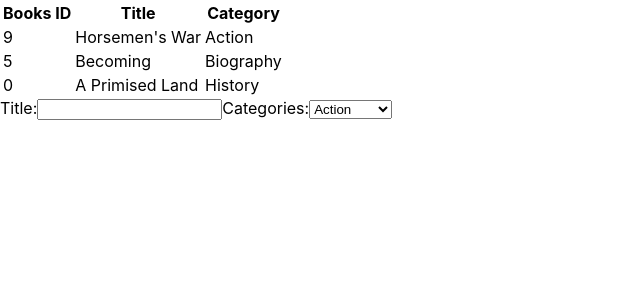
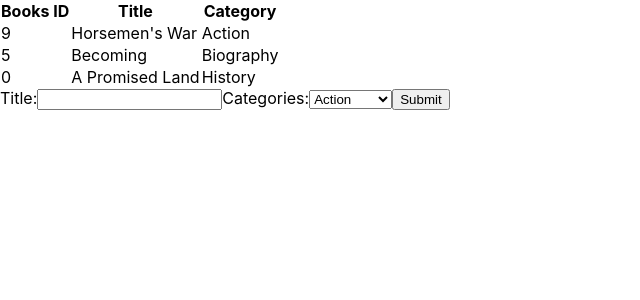
Before and after one commit to Mupa1/Bookstore, a React (Create React App) app: page / in a window 1280 px wide. Shown: the top 300 px of the page, without its empty margins (0-640 px from the left). Built offline with nearby package versions, Linux system fonts and the light colour scheme.

Commit message:
add submit button on form and update react.fragments on BookList component

```diff
--- a/src/containers/BooksForm.js
+++ b/src/containers/BooksForm.js
@@ -21,6 +21,7 @@ const BooksFrom = () => {
           <option key={category}>{category}</option>
         ))}
       </select>
+      <button type="submit">Submit</button>
     </form>
   );
 };
--- a/src/containers/BooksList.js
+++ b/src/containers/BooksList.js
@@ -5,20 +5,18 @@ import PropTypes from 'prop-types';
 import Book from '../components/Book';
 
 const BooksList = ({ books }) => (
-  <table>
-    <thead>
-      <tr>
-        <th>Books ID</th>
-        <th>Title</th>
-        <th>Category</th>
-      </tr>
-    </thead>
+  <>
+    <>
+      <th>Books ID</th>
+      <th>Title</th>
+      <th>Category</th>
+    </>
     <tbody>
       {books.map(book => (
         <Book key={book.id} book={book} />
       ))}
     </tbody>
-  </table>
+  </>
 );
 
 BooksList.propTypes = {
--- a/src/index.js
+++ b/src/index.js
@@ -21,7 +21,7 @@ const initialState = {
     },
     {
       id: Math.floor(Math.random() * 10),
-      title: 'A Primised Land',
+      title: 'A Promised Land',
       category: 'History',
     },
   ],
```
